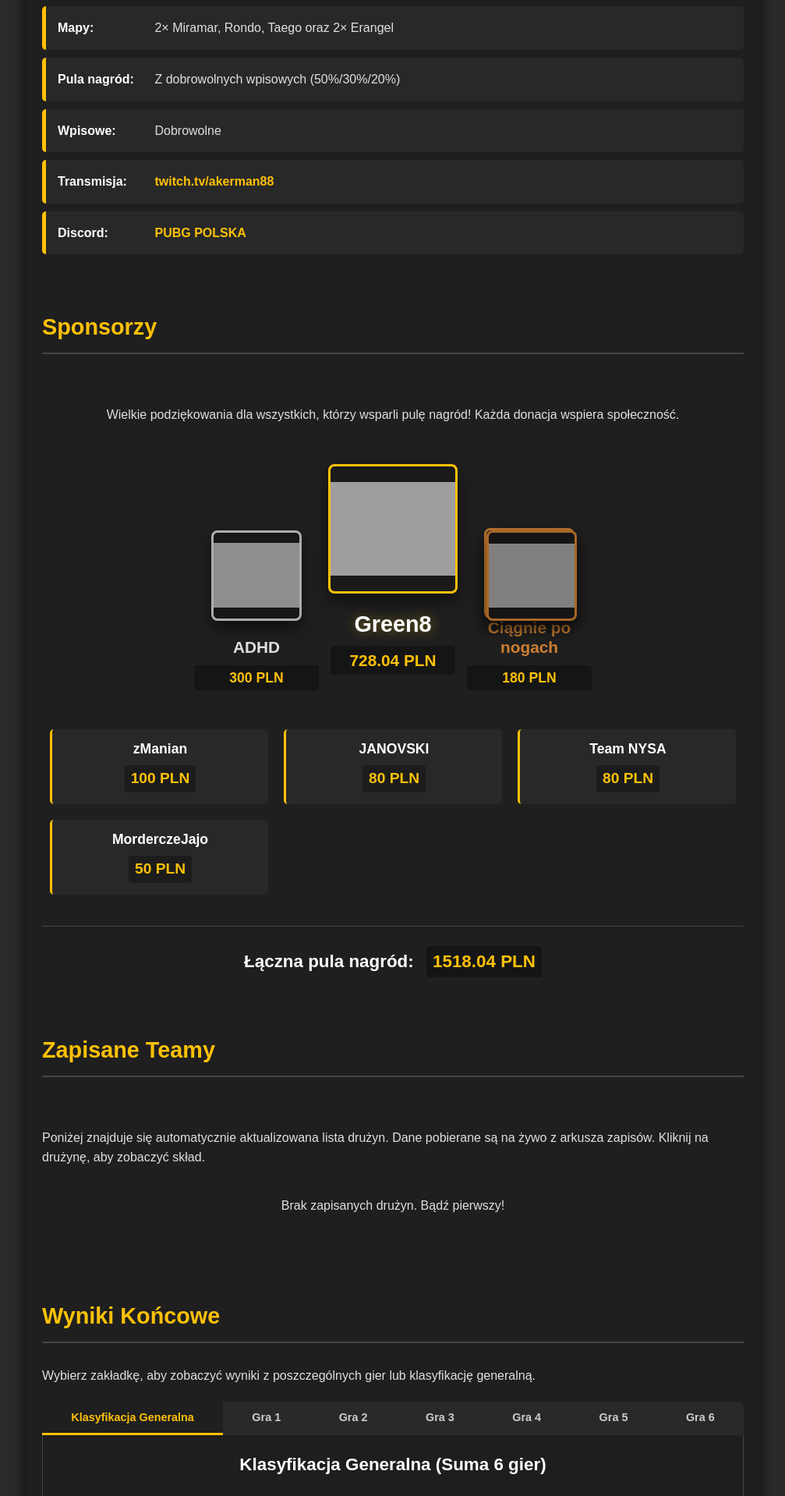
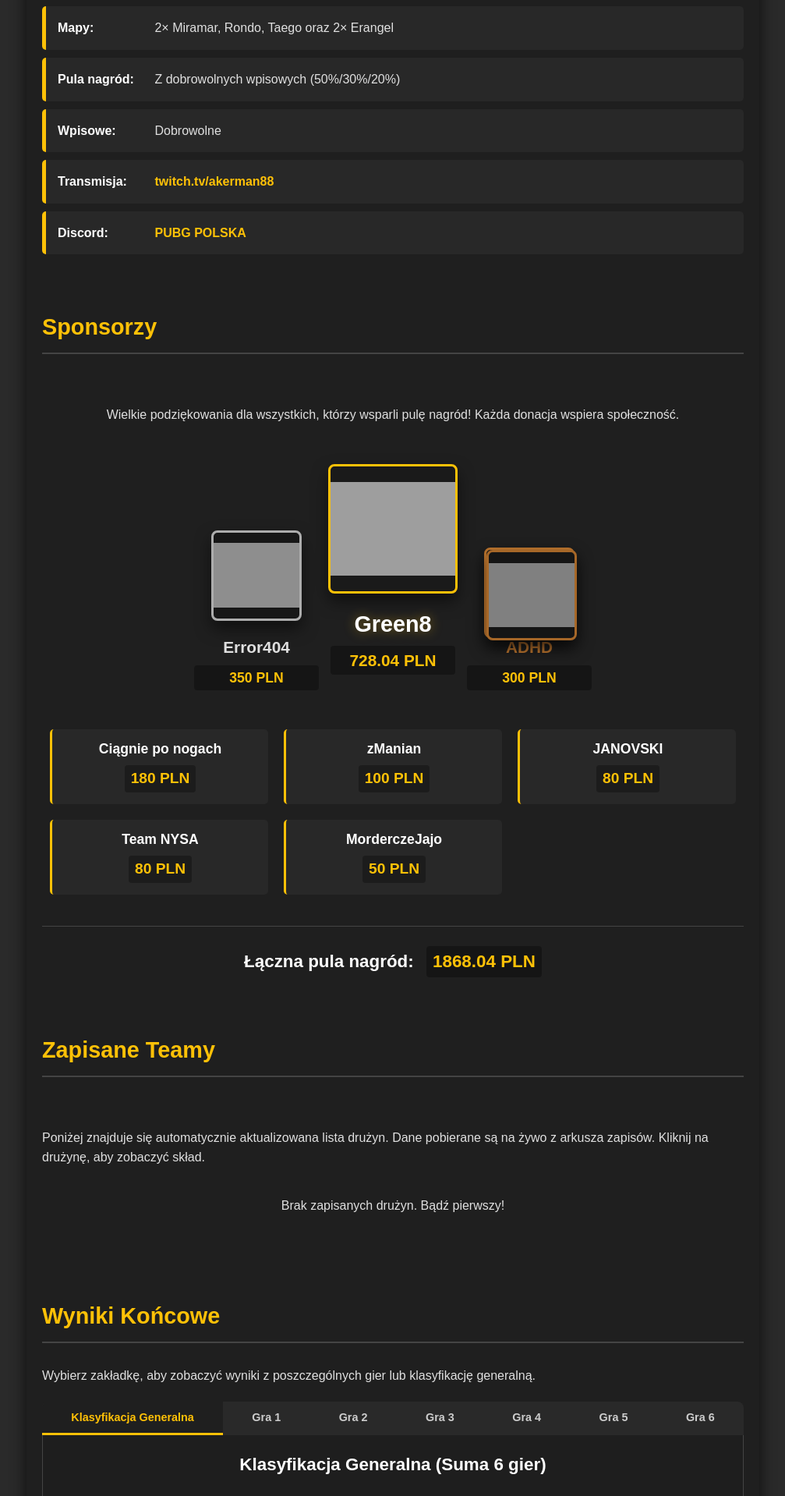
Before and after one commit to karolgrubiakkarol-alt/turniej-pubg-backend, a Flask app: page / in a window 1280 px wide. Shown: the part 1434-3352 px from the top of the page at 78% size, without its empty margins (136-1143 px from the left). Run offline with Flask 3, Linux system fonts and the light colour scheme; data that the repository does not hold is empty; grey boxes are pictures that could not be loaded.

Commit message:
Add files via upload

```diff
--- a/templates/index.html
+++ b/templates/index.html
@@ -738,6 +738,16 @@
 
                         <div class="top-sponsor-item tier-2">
                             <a href="#" target="_blank" class="sponsor-logo-link">
+                                <img src="https://i.imgur.com/KsnG9Iq.png" alt="Logo Error404" class="sponsor-logo">
+                            </a>
+                            <div class="sponsor-info">
+                                <span class="sponsor-name">Error404</span>
+                                <span class="sponsor-amount">350 PLN</span>
+                            </div>
+                        </div>
+
+                        <div class="top-sponsor-item tier-3">
+                            <a href="https://discord.gg/bmGeZbttjy" target="_blank" class="sponsor-logo">
                                 <img src="https://i.imgur.com/fTQ5IMU.png" alt="Logo ADHD" class="sponsor-logo">
                             </a>
                             <div class="sponsor-info">
@@ -746,19 +756,13 @@
                             </div>
                         </div>
 
-                        <div class="top-sponsor-item tier-3">
-                            <a href="https://fantasycoach.web.app/" target="_blank" class="sponsor-logo">
-                                <img src="https://i.imgur.com/024ZnlK.jpeg" alt="Logo Ciągnie po nogach" class="sponsor-logo">
-                            </a>
-                            <div class="sponsor-info">
-                                <span class="sponsor-name">Ciągnie po nogach</span>
-                                <span class="sponsor-amount">180 PLN</span>
-                            </div>
+                    </div>
+
+                    <div class="sponsor-grid">
+			<div class="sponsor-card">
+                            <span class="sponsor-name">Ciągnie po nogach</span>
+                            <span class="sponsor-amount">180 PLN</span>
                         </div>
-
-                    </div>
-
-                    <div class="sponsor-grid">
                         <div class="sponsor-card">
                             <span class="sponsor-name">zManian</span>
                             <span class="sponsor-amount">100 PLN</span>
```
